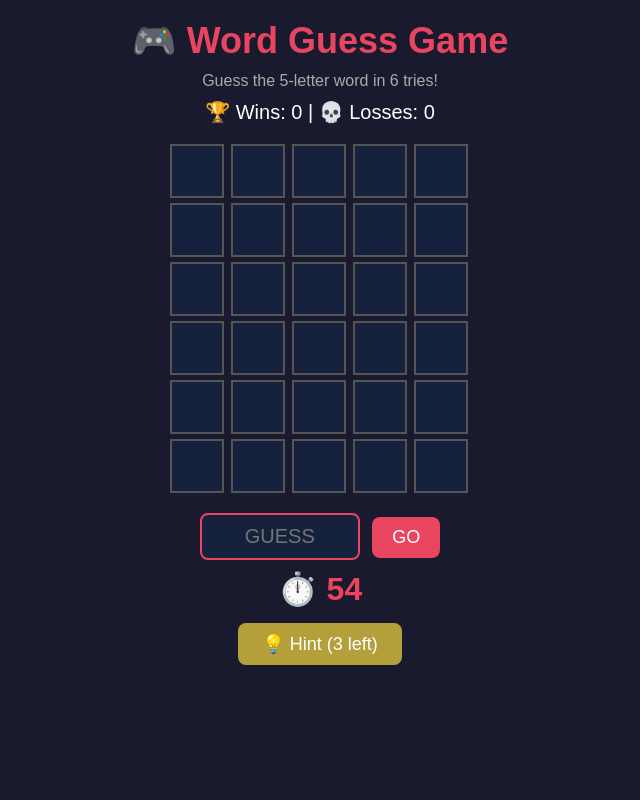
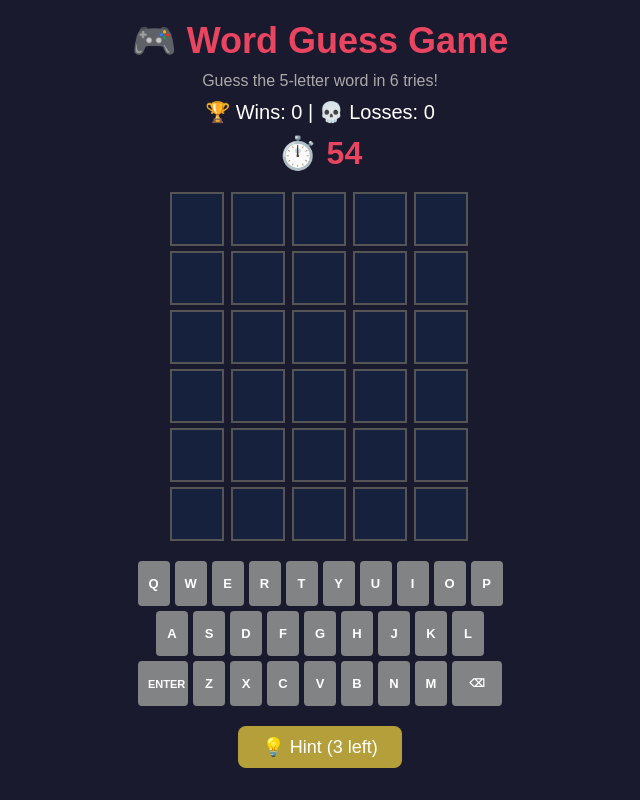
Before and after one commit to nidhidev-ai/word-guess-game, a Flask app: page / in a window 1280 px wide. Shown: the whole page, without its empty margins (320-960 px from the left). Run offline with Flask 3, Linux system fonts and the light colour scheme.

Commit message:
Update index.html

```diff
--- a/mygame/templates/index.html
+++ b/mygame/templates/index.html
@@ -1,7 +1,7 @@
 <!DOCTYPE html>
 <html>
 <head>
-  <title>My Word Game</title>
+  <title>Word Guess Game</title>
   <style>
     * { margin: 0; padding: 0; box-sizing: border-box; }
     body {
@@ -12,6 +12,8 @@
       padding: 20px;
     }
     h1 { color: #e94560; font-size: 36px; margin-bottom: 10px; }
+    #score { font-size: 20px; margin: 10px; }
+    #timer { font-size: 32px; color: #e94560; font-weight: bold; margin: 10px; }
     #board {
       display: grid;
       grid-template-rows: repeat(6, 1fr);
@@ -27,45 +29,57 @@
       font-size: 24px; font-weight: bold;
       text-transform: uppercase;
       background: #16213e;
+      transition: transform 0.1s;
     }
     .correct { background: #538d4e !important; border-color: #538d4e; }
     .present { background: #b59f3b !important; border-color: #b59f3b; }
     .absent  { background: #3a3a3c !important; border-color: #3a3a3c; }
-    #input-area { margin: 10px auto; }
-    #guess-input {
-      padding: 10px; font-size: 20px;
-      width: 160px; text-align: center;
-      background: #16213e; color: white;
-      border: 2px solid #e94560; border-radius: 8px;
+
+    /* Keyboard */
+    #keyboard { margin: 20px auto; width: 340px; }
+    .key-row { display: flex; justify-content: center; gap: 5px; margin: 5px 0; }
+    .key {
+      padding: 15px 10px;
+      min-width: 32px;
+      background: #818384;
+      color: white;
+      border: none;
+      border-radius: 4px;
+      font-size: 13px;
+      font-weight: bold;
+      cursor: pointer;
       text-transform: uppercase;
     }
-    #submit-btn {
-      padding: 10px 20px; font-size: 18px;
-      background: #e94560; color: white;
-      border: none; border-radius: 8px;
-      cursor: pointer; margin-left: 8px;
-    }
-    #submit-btn:hover { background: #c73652; }
-    #message {
-      font-size: 22px; margin-top: 15px;
-      color: #e94560; font-weight: bold;
+    .key:hover { opacity: 0.8; }
+    .key.wide { min-width: 50px; font-size: 11px; }
+    .key.correct { background: #538d4e; }
+    .key.present { background: #b59f3b; }
+    .key.absent { background: #3a3a3c; }
+
+    #message { font-size: 22px; margin-top: 15px; color: #e94560; font-weight: bold; }
+    #hint-btn {
+      display: block; margin: 10px auto;
+      padding: 10px 24px; font-size: 18px;
+      background: #b59f3b; color: white;
+      border: none; border-radius: 8px; cursor: pointer;
     }
     #new-game-btn {
-      display: none;
-      margin: 10px auto;
+      display: none; margin: 10px auto;
       padding: 10px 24px; font-size: 18px;
       background: #538d4e; color: white;
-      border: none; border-radius: 8px;
-      cursor: pointer;
+      border: none; border-radius: 8px; cursor: pointer;
     }
   </style>
 </head>
 <body>
   <h1>🎮 Word Guess Game</h1>
   <p style="color:#aaa">Guess the 5-letter word in 6 tries!</p>
-  <div id="score" style="font-size: 20px; margin: 10px;">
+
+  <div id="score">
     🏆 Wins: <span id="wins">0</span> | 💀 Losses: <span id="losses">0</span>
   </div>
+
+  <div id="timer">⏱️ 60</div>
 
   <div id="board">
     <div class="row" id="row-0"></div>
@@ -76,25 +90,62 @@
     <div class="row" id="row-5"></div>
   </div>
 
-  <div id="input-area">
-    <input id="guess-input" maxlength="5" placeholder="GUESS"/>
-    <button id="submit-btn" onclick="submitGuess()">GO</button>
+  <!-- On Screen Keyboard -->
+  <div id="keyboard">
+    <div class="key-row">
+      <button class="key" onclick="pressKey('Q')">Q</button>
+      <button class="key" onclick="pressKey('W')">W</button>
+      <button class="key" onclick="pressKey('E')">E</button>
+      <button class="key" onclick="pressKey('R')">R</button>
+      <button class="key" onclick="pressKey('T')">T</button>
+      <button class="key" onclick="pressKey('Y')">Y</button>
+      <button class="key" onclick="pressKey('U')">U</button>
+      <button class="key" onclick="pressKey('I')">I</button>
+      <button class="key" onclick="pressKey('O')">O</button>
+      <button class="key" onclick="pressKey('P')">P</button>
     </div>
-  <div id="timer" style="font-size: 32px; color: #e94560; font-weight: bold; margin: 10px;">⏱️ 60</div>
+    <div class="key-row">
+      <button class="key" onclick="pressKey('A')">A</button>
+      <button class="key" onclick="pressKey('S')">S</button>
+      <button class="key" onclick="pressKey('D')">D</button>
+      <button class="key" onclick="pressKey('F')">F</button>
+      <button class="key" onclick="pressKey('G')">G</button>
+      <button class="key" onclick="pressKey('H')">H</button>
+      <button class="key" onclick="pressKey('J')">J</button>
+      <button class="key" onclick="pressKey('K')">K</button>
+      <button class="key" onclick="pressKey('L')">L</button>
+    </div>
+    <div class="key-row">
+      <button class="key wide" onclick="submitGuess()">ENTER</button>
+      <button class="key" onclick="pressKey('Z')">Z</button>
+      <button class="key" onclick="pressKey('X')">X</button>
+      <button class="key" onclick="pressKey('C')">C</button>
+      <button class="key" onclick="pressKey('V')">V</button>
+      <button class="key" onclick="pressKey('B')">B</button>
+      <button class="key" onclick="pressKey('N')">N</button>
+      <button class="key" onclick="pressKey('M')">M</button>
+      <button class="key wide" onclick="deleteLetter()">⌫</button>
+    </div>
+  </div>
+
   <div id="message"></div>
-  <button id="hint-btn" onclick="giveHint()" style="
-  display: block;
-  margin: 10px auto;
-  padding: 10px 24px;
-  font-size: 18px;
-  background: #b59f3b;
-  color: white;
-  border: none;
-  border-radius: 8px;
-  cursor: pointer;">💡 Hint (3 left)</button>
+  <button id="hint-btn" onclick="giveHint()">💡 Hint (3 left)</button>
   <button id="new-game-btn" onclick="location.reload()">🔄 New Game</button>
 
   <script>
+    const word = "{{ word }}";
+    let currentRow = 0;
+    let currentCol = 0;
+    let gameOver = false;
+    let hints = 3;
+    let currentGuess = '';
+
+    let wins = parseInt(localStorage.getItem('wins') || 0);
+    let losses = parseInt(localStorage.getItem('losses') || 0);
+    document.getElementById('wins').textContent = wins;
+    document.getElementById('losses').textContent = losses;
+
+    // Timer
     let timeLeft = 60;
     let timerInterval = setInterval(function() {
       timeLeft--;
@@ -107,19 +158,13 @@ let timerInterval = setInterval(function() {
         gameOver = true;
         document.getElementById('message').textContent = '⏰ Time up! The word was ' + word;
         document.getElementById('new-game-btn').style.display = 'block';
+        losses++;
+        localStorage.setItem('losses', losses);
+        document.getElementById('losses').textContent = losses;
       }
     }, 1000);
-    const word = "{{ word }}";
-    let currentRow = 0;
-    let gameOver = false;
-    let hints = 3;
-    let wins = parseInt(localStorage.getItem('wins') || 0);
-let losses = parseInt(localStorage.getItem('losses') || 0);
-document.getElementById('wins').textContent = wins;
-document.getElementById('losses').textContent = losses;
 
-
-    // Build empty cells
+    // Build board
     for (let r = 0; r < 6; r++) {
       const row = document.getElementById('row-' + r);
       for (let c = 0; c < 5; c++) {
@@ -130,16 +175,34 @@ document.getElementById('losses').textContent = losses;
       }
     }
 
-    document.getElementById('guess-input').addEventListener('keydown', function(e) {
+    // Keyboard press
+    function pressKey(letter) {
+      if (gameOver) return;
+      if (currentGuess.length < 5) {
+        currentGuess += letter;
+        document.getElementById('cell-' + currentRow + '-' + (currentGuess.length - 1)).textContent = letter;
+      }
+    }
+
+    // Delete letter
+    function deleteLetter() {
+      if (gameOver) return;
+      if (currentGuess.length > 0) {
+        document.getElementById('cell-' + currentRow + '-' + (currentGuess.length - 1)).textContent = '';
+        currentGuess = currentGuess.slice(0, -1);
+      }
+    }
+
+    // Physical keyboard support
+    document.addEventListener('keydown', function(e) {
       if (e.key === 'Enter') submitGuess();
+      else if (e.key === 'Backspace') deleteLetter();
+      else if (e.key.match(/^[a-zA-Z]$/)) pressKey(e.key.toUpperCase());
     });
 
     function submitGuess() {
       if (gameOver) return;
-      const input = document.getElementById('guess-input');
-      const guess = input.value.toUpperCase();
-
-      if (guess.length !== 5) {
+      if (currentGuess.length !== 5) {
         document.getElementById('message').textContent = '⚠️ Enter a 5 letter word!';
         return;
       }
@@ -147,57 +210,62 @@ document.getElementById('losses').textContent = losses;
       fetch('/check', {
         method: 'POST',
         headers: { 'Content-Type': 'application/json' },
-        body: JSON.stringify({ guess: guess, word: word })
+        body: JSON.stringify({ guess: currentGuess, word: word })
       })
       .then(res => res.json())
       .then(result => {
         for (let c = 0; c < 5; c++) {
           const cell = document.getElementById('cell-' + currentRow + '-' + c);
-          cell.textContent = guess[c];
           cell.classList.add(result[c]);
+
+          // Update keyboard colors
+          const keyBtn = document.querySelector(`button.key[onclick="pressKey('${currentGuess[c]}')"]`);
+          if (keyBtn) {
+            if (result[c] === 'correct') keyBtn.className = 'key correct';
+            else if (result[c] === 'present' && !keyBtn.classList.contains('correct')) keyBtn.className = 'key present';
+            else if (result[c] === 'absent' && !keyBtn.classList.contains('correct') && !keyBtn.classList.contains('present')) keyBtn.className = 'key absent';
+          }
         }
 
-        if (guess === word) {
+        if (currentGuess === word) {
+          clearInterval(timerInterval);
           document.getElementById('message').textContent = '🎉 You got it! The word was ' + word + '!';
+          gameOver = true;
           wins++;
           localStorage.setItem('wins', wins);
           document.getElementById('wins').textContent = wins;
-          gameOver = true;
           document.getElementById('new-game-btn').style.display = 'block';
         } else if (currentRow === 5) {
+          clearInterval(timerInterval);
           document.getElementById('message').textContent = '😢 Game over! The word was ' + word;
+          gameOver = true;
           losses++;
           localStorage.setItem('losses', losses);
           document.getElementById('losses').textContent = losses;
-          gameOver = true;
           document.getElementById('new-game-btn').style.display = 'block';
         } else {
           document.getElementById('message').textContent = '';
         }
         currentRow++;
-        input.value = '';
-        input.focus();
+        currentGuess = '';
       });
     }
+
     function giveHint() {
-  if (hints <= 0) {
-    alert('No hints left!');
-    return;
-  }
+      if (hints <= 0) { alert('No hints left!'); return; }
       if (gameOver) return;
-
       for (let c = 0; c < 5; c++) {
         const cell = document.getElementById('cell-' + currentRow + '-' + c);
         if (cell.textContent === '') {
           cell.textContent = word[c];
           cell.style.color = '#b59f3b';
+          currentGuess += word[c];
           hints--;
           document.getElementById('hint-btn').textContent = '💡 Hint (' + hints + ' left)';
           break;
         }
       }
     }
-
   </script>
 </body>
 </html>
```
Lines whose indentation alone changed are shown as unchanged.
